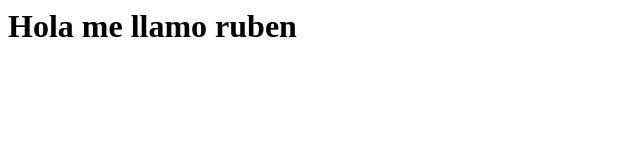
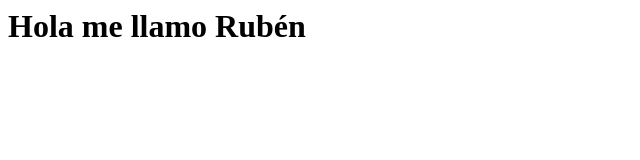
Before and after one commit to ruben2608/ruben2608.github.io, a plain HTML site: page index.html in a window 1280 px wide. Shown: the full height of the page, 0-640 px from the left. Drawn offline with Linux system fonts and the light colour scheme.

Commit message:
Update index.html

```diff
--- a/index.html
+++ b/index.html
@@ -1 +1 @@
-<h1>Hola me llamo ruben</h1>
+<h1>Hola me llamo Rubén</h1>
```
